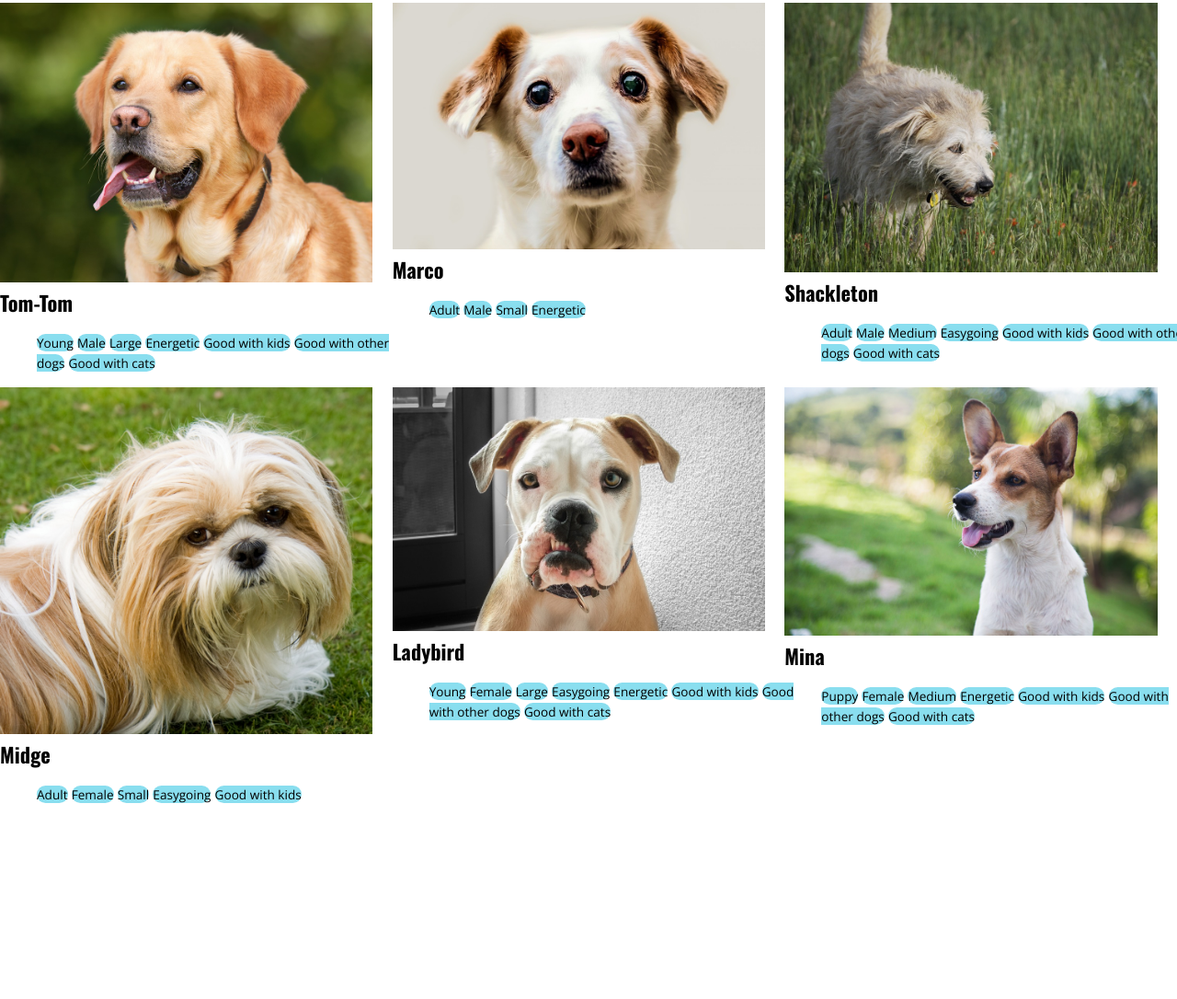
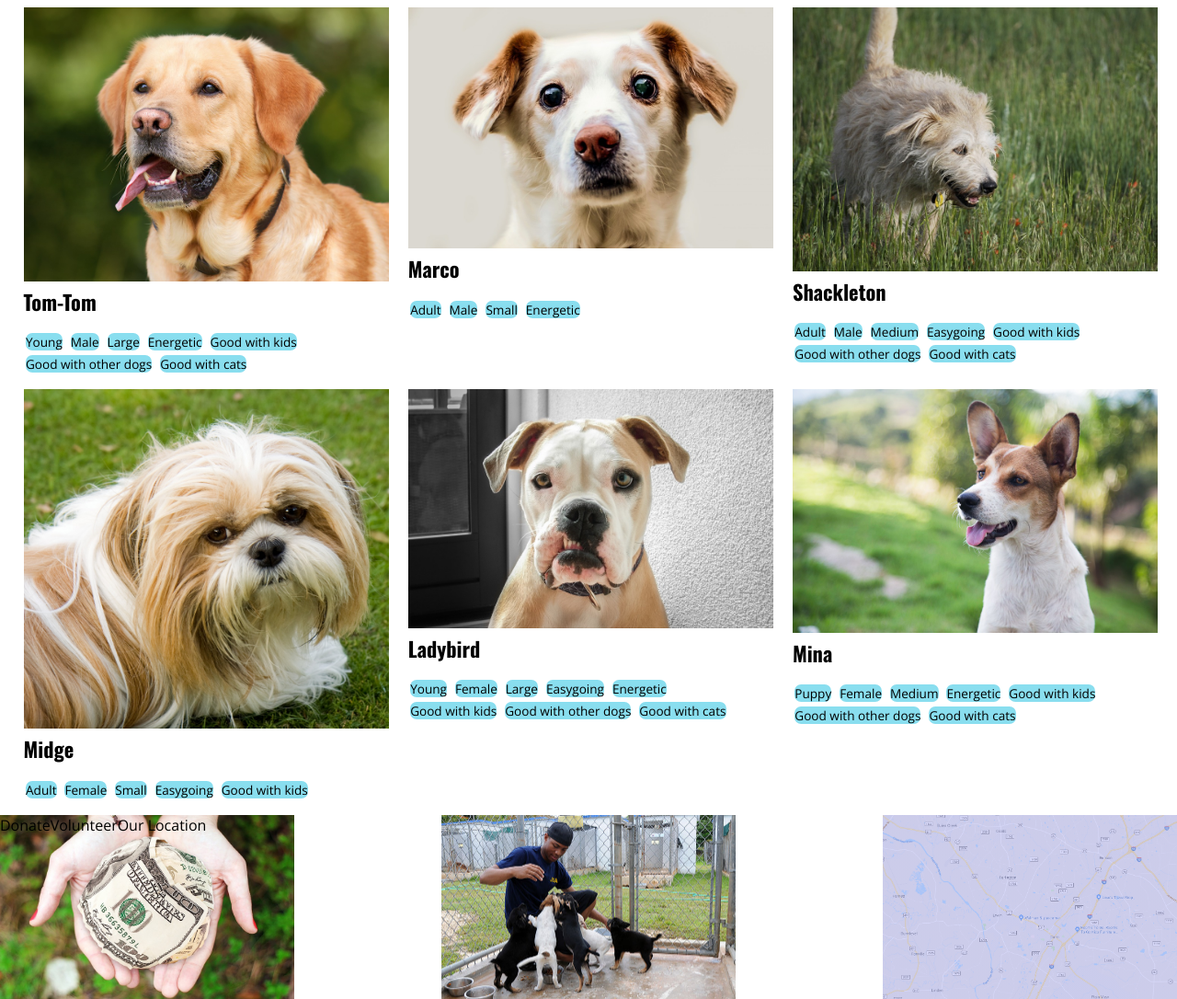
Before and after one commit to Momentum-Team-14/dog-adoption-Ajsteph89, a plain HTML site: page index.html in a window 1280 px wide. Shown: the part 623-1709 px from the top of the page at 92% size. Before the commit the page ends 1513 px from the top, so only its background shows below. Drawn offline with nearby package versions, Linux system fonts and the light colour scheme.

Commit message:
Updates on footer

```diff
--- a/index.html
+++ b/index.html
@@ -15,9 +15,9 @@
 
     <div class="line2">Adopt a Dog</div>
 
-    <div class="line3">If you are interested in adopting one of our animals, please fill out our online adoption form. </div>
+    <div class="line3">If you are interested in adopting one of our animals, please fill out our <a href="index.html">online adoption form.</a> </div>
 
-<div class = "row1">
+<div class = "row">
     <div class="dogprofile">
         <img class="pic" src="starter_files/images/beans.jpg" alt="beans">
         <div class="dogname">Beans</div>
@@ -54,7 +54,7 @@
         </ul>
     </div>
 </div>
-<div class = "row2">
+<div class = "row">
     <div class="dogprofile">
         <img class="pic" src="starter_files/images/golden-lab.jpg" alt="golden-lab">
         <div class="dogname">Tom-Tom</div>
@@ -92,7 +92,7 @@
         </ul>
     </div>
 </div>
-<div class = "row3">
+<div class = "row">
     <div class="dogprofile">
         <img class="pic" src="starter_files/images/shih-tzu.jpg" alt="shih-tzu">
         <div class="dogname">Midge</div>
@@ -132,5 +132,12 @@
         </ul>
     </div>
 </div>
+<footer class="bottom-line">
+    <div class="box1">
+        <div class="bottom-word">Donate</div>
+        <div class="bottow-word">Volunteer</div>
+        <div class="bottom-word">Our Location</div>
+    </div>
+</footer>
 </body>
 </html>
--- a/style.css
+++ b/style.css
@@ -10,7 +10,7 @@ body{
     color: hwb(0 95% 3%);
     padding: 2%;
     font-size: 2rem;
-    border-bottom: .10rem solid;
+    border-bottom: .15rem solid;
     border-bottom-color: #89DEEF;
     font-weight: bold;
 }
@@ -26,16 +26,8 @@ body{
     padding-left: 2%;
     padding-bottom: 1%;
 }
-.row1{
+.row{
     padding-left: 2%;
-    display: flex;
-}
-
-.row2{
-    display: flex;
-}
-
-.row3{
     display: flex;
 }
 
@@ -45,7 +37,6 @@ body{
 
 .pic{
     width: 95%;
-    height: ;
 }
 .dogname{
     font-size: 1.4rem;
@@ -55,11 +46,58 @@ body{
 .attributes li{
     font-size: .85rem;
     background-color: #89DEEF;
-    display: inline;
-    border-radius: 1rem;
+    display: inline-block;
+    border-radius: .45rem;
+    margin: .15rem;
 }
 
 .attributes{
     list-style: none;
-    width: 95%;
+    width: 85%;
+    padding: 0;
 }
+
+.bottom-line{
+
+}
+
+.box1{
+    display: flex;
+    width: 100%;
+    height: 200px;
+    background:
+    linear-gradient(
+      rgba(166, 169, 240, 0.45),
+      rgba(166, 169, 240, 0.45)
+    ),
+    url(starter_files/images/donate.jpg),
+    url(starter_files/images/volunteer.jpg),
+    url(starter_files/images/location.png);
+    background-position: right, left, center;
+    background-size: 25%;
+    background-repeat: no-repeat;
+}
+/*.box2{
+    width: 100%;
+    height: 200px;
+    background:
+    linear-gradient(
+      rgba(166, 169, 240, 0.45),
+      rgba(166, 169, 240, 0.45)
+    ),
+    url(starter_files/images/volunteer.jpg);
+}*/
+/*.box3{
+    width: 100%;
+    height: 200px;
+    background:
+    linear-gradient(
+      rgba(166, 169, 240, 0.45),
+      rgba(166, 169, 240, 0.45)
+    ),
+    url(starter_files/images/location.png);
+}*/
+
+
+.bottom-word{
+}
```
